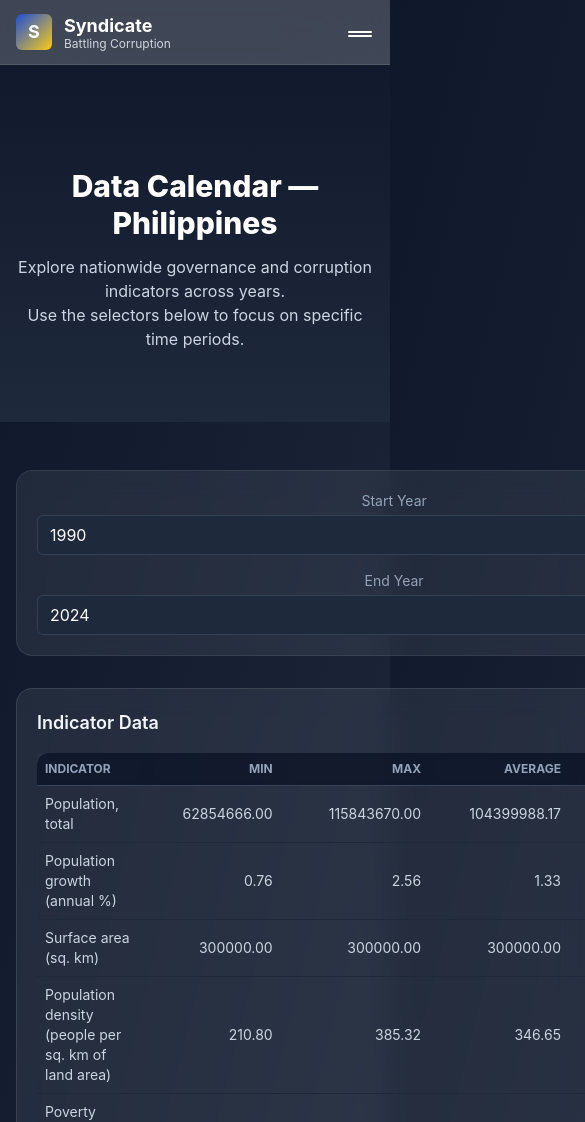
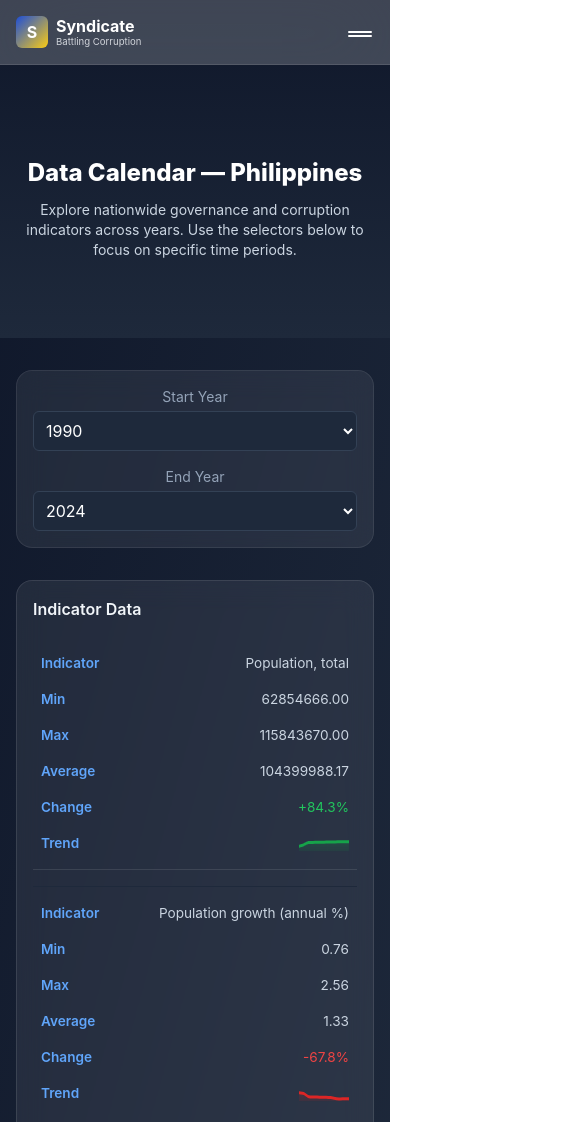
Before and after one commit to vonnnxyz/Syndicate, a plain HTML site: page data.html in a window 390 px wide. Shown: the top 1122 px of the page, 585 px wide, since content can reach past the window. Drawn offline with nearby package versions, Linux system fonts and the light colour scheme.

Commit message:
Update data.html

```diff
--- a/data.html
+++ b/data.html
@@ -2,16 +2,14 @@
 <html lang="en" class="scroll-smooth">
 <head>
   <meta charset="utf-8" />
-  <meta name="viewport" content="width=device-width,initial-scale=1" />
+  <meta name="viewport" content="width=device-width, initial-scale=1" />
   <title>Data — Syndicate</title>
-
   <!-- Libraries -->
   <script src="https://cdn.tailwindcss.com"></script>
   <script src="https://cdn.jsdelivr.net/npm/chart.js"></script>
   <script src="https://cdnjs.cloudflare.com/ajax/libs/PapaParse/5.4.1/papaparse.min.js"></script>
   <link href="https://unpkg.com/aos@2.3.1/dist/aos.css" rel="stylesheet" />
   <script src="https://unpkg.com/aos@2.3.1/dist/aos.js"></script>
-
   <style>
     * { transition: all 0.25s ease-in-out; box-sizing: border-box; }
     html { scroll-behavior: smooth; }
@@ -20,8 +18,8 @@
       background: linear-gradient(to bottom right, #0f172a, #1e293b);
       color: #fff;
       overflow-x: hidden;
+      margin: 0;
     }
-
     nav a {
       position: relative;
       transition: color 0.3s ease;
@@ -34,79 +32,91 @@
       transform: translateX(-50%) scaleX(0);
       width: 60%;
       height: 2px;
-      background: linear-gradient(to right,#60a5fa,#3b82f6);
+      background: linear-gradient(to right, #60a5fa, #3b82f6);
       border-radius: 9999px;
       opacity: 0.8;
       transition: transform 0.3s ease-in-out;
     }
     nav a:hover::after { transform: translateX(-50%) scaleX(1); }
-    .active-link { color:#60a5fa; font-weight:600; }
-    .active-link::after { transform:translateX(-50%) scaleX(1); opacity:.9; }
-
+    .active-link { color: #60a5fa; font-weight: 600; }
+    .active-link::after { transform: translateX(-50%) scaleX(1); opacity: 0.9; }
     /* Glass & Glow */
-    .glass { background: rgba(255,255,255,0.07); backdrop-filter: blur(14px); border: 1px solid rgba(255,255,255,0.08); }
-    .card-glow { box-shadow: 0 8px 24px rgba(59,130,246,0.12); border-radius:16px; }
-
+    .glass { background: rgba(255, 255, 255, 0.07); backdrop-filter: blur(14px); border: 1px solid rgba(255, 255, 255, 0.08); }
+    .card-glow { box-shadow: 0 8px 24px rgba(59, 130, 246, 0.12); border-radius: 16px; }
     /* Table */
-    thead th { position: sticky; top: 0; z-index: 5; backdrop-filter: blur(10px); background: rgba(15,23,42,0.9); }
-    tbody tr:hover { background-color: rgba(255,255,255,0.05); box-shadow: 0 0 8px rgba(255,255,255,0.06); }
+    thead th { position: sticky; top: 0; z-index: 5; backdrop-filter: blur(10px); background: rgba(15, 23, 42, 0.9); }
+    tbody tr:hover { background-color: rgba(255, 255, 255, 0.05); box-shadow: 0 0 8px rgba(255, 255, 255, 0.06); }
     td canvas { width: 80px !important; height: 30px !important; }
-
     /* Loader shimmer */
     @keyframes shimmer {
       0% { background-position: -500px 0; }
       100% { background-position: 500px 0; }
     }
     .shimmer {
-      background: linear-gradient(to right, rgba(255,255,255,0.05) 0%, rgba(255,255,255,0.15) 50%, rgba(255,255,255,0.05) 100%);
+      background: linear-gradient(to right, rgba(255, 255, 255, 0.05) 0%, rgba(255, 255, 255, 0.15) 50%, rgba(255, 255, 255, 0.05) 100%);
       background-size: 1000px 100%;
       animation: shimmer 1.6s infinite linear;
     }
-
-    /* RESPONSIVE FIXES */
+    /* Responsive Styles */
     @media (max-width: 1024px) {
-      .glass { padding: 1.5rem; }
+      .glass { padding: 1.25rem; }
       .card-glow { box-shadow: none; }
+      header { width: 100%; }
+      .mobile-menu { width: 95%; }
     }
     @media (max-width: 768px) {
-      h1 { font-size: 1.75rem; }
+      h1 { font-size: 2rem; line-height: 2.5rem; }
+      p { font-size: 0.9rem; }
       main { padding: 1rem; }
-      table { font-size: 0.8rem; min-width: 500px; }
-      th, td { padding: 0.5rem !important; }
-      .glass { border-radius: 1rem; }
+      .glass { border-radius: 12px; padding: 1rem; }
+      .dropdown-container { flex-direction: column; align-items: stretch; }
+      select { width: 100%; max-width: 100%; font-size: 0.9rem; }
+      /* Table: Mobile-friendly */
+      table { display: block; width: 100%; }
+      thead { display: none; }
+      tbody, tr { display: block; }
+      tr { margin-bottom: 1rem; border-bottom: 1px solid rgba(255, 255, 255, 0.1); padding: 0.5rem 0; }
+      td { display: flex; justify-content: space-between; align-items: center; padding: 0.5rem !important; font-size: 0.85rem; }
+      td:before {
+        content: attr(data-label);
+        font-weight: 600;
+        color: #60a5fa;
+        flex: 1;
+        text-align: left;
+      }
+      td canvas { width: 60px !important; height: 25px !important; }
     }
     @media (max-width: 480px) {
-      h1 { font-size: 1.5rem; }
-      p { font-size: 0.9rem; }
-      .glass { padding: 1rem; border-radius: 0.75rem; }
-      footer { font-size: 0.7rem; }
-      table { font-size: 0.75rem; min-width: 400px; }
-      select { width: 100%; }
+      h1 { font-size: 1.5rem; line-height: 2rem; }
+      p { font-size: 0.85rem; }
+      .glass { padding: 0.75rem; border-radius: 10px; }
+      footer { font-size: 0.65rem; padding: 1rem; }
+      .mobile-menu { width: 100%; border-radius: 0; }
+      .navbar-brand h1 { font-size: 1rem; }
+      .navbar-brand p { font-size: 0.6rem; }
+      td canvas { width: 50px !important; height: 20px !important; }
+      .cta-button { font-size: 0.85rem; padding: 0.5rem 1rem; }
     }
   </style>
 </head>
-
 <body class="min-h-screen flex flex-col">
-
-<!-- ✅ NAVBAR -->
-<header id="navbar" class="fixed top-0 left-1/2 -translate-x-1/2 z-50 w-full md:w-[95%] bg-white/20 dark:bg-slate-900/40 backdrop-blur-2xl border-b border-white/10 transition-all duration-500 overflow-hidden">
-  <div class="flex items-center justify-between h-16 px-4 md:px-6 relative">
-    <a href="index.html" class="flex items-center gap-3">
-      <div class="w-9 h-9 rounded-md bg-gradient-to-br from-blue-700 to-yellow-400 flex items-center justify-center text-white font-bold text-lg">S</div>
+  <!-- Navbar -->
+  <header id="navbar" class="fixed top-0 left-0 z-50 w-full bg-white/20 dark:bg-slate-900/40 backdrop-blur-2xl border-b border-white/10 transition-all duration-500">
+    <div class="flex items-center justify-between h-16 px-4 sm:px-6 max-w-7xl mx-auto">
+      <a href="index.html" class="navbar-brand flex items-center gap-2 sm:gap-3">
+        <div class="w-8 h-8 sm:w-9 sm:h-9 rounded-md bg-gradient-to-br from-blue-700 to-yellow-400 flex items-center justify-center text-white font-bold text-base sm:text-lg">S</div>
         <div class="flex flex-col leading-tight">
-        <h1 class="text-lg font-bold text-white">Syndicate</h1>
+          <h1 class="text-base sm:text-lg font-bold text-white">Syndicate</h1>
           <p class="text-xs text-gray-300 -mt-1">Battling Corruption</p>
         </div>
       </a>
-
       <!-- Hamburger -->
       <button id="menu-btn" class="md:hidden w-7 h-7 relative flex flex-col justify-center items-center focus:outline-none">
         <span class="bar absolute w-6 h-[2px] bg-white rounded transition-all duration-300 origin-center"></span>
         <span class="bar absolute w-6 h-[2px] bg-white rounded transition-all duration-300 origin-center mt-2"></span>
       </button>
-
       <!-- Desktop Nav -->
-    <nav class="hidden md:flex gap-6 text-slate-200">
+      <nav class="hidden md:flex gap-4 lg:gap-6 text-slate-200 text-sm lg:text-base">
         <a href="index.html">Home</a>
         <a href="about.html">About</a>
         <a href="data.html" class="active-link">Data</a>
@@ -117,170 +127,176 @@
         <a href="community.html">Community</a>
       </nav>
     </div>
-
     <!-- Mobile Menu -->
-  <div id="mobile-menu" class="hidden flex-col justify-center items-center text-center bg-slate-900/90 backdrop-blur-2xl text-white py-8 space-y-5 border border-slate-700 transform scale-y-0 origin-top opacity-0 translate-y-5 transition-all duration-500 rounded-2xl shadow-2xl w-[90%] mx-auto mt-2 mb-3">
-    <a href="index.html" class="block hover:text-yellow-400">Home</a>
-    <a href="about.html" class="block hover:text-yellow-400">About</a>
-    <a href="data.html" class="block text-yellow-400 font-semibold">Data</a>
-    <a href="charts.html" class="block hover:text-yellow-400">Charts</a>
-    <a href="reports.html" class="block hover:text-yellow-400">Reports</a>
-    <a href="team.html" class="block hover:text-yellow-400">Team</a>
-    <a href="contact.html" class="block hover:text-yellow-400">Contact</a>
-    <a href="community.html" class="block hover:text-yellow-400 pb-3">Community</a>
+    <div id="mobile-menu" class="hidden md:hidden flex-col justify-center items-center text-center bg-slate-900/90 backdrop-blur-2xl text-white py-6 space-y-4 border border-slate-700 transform scale-y-0 origin-top opacity-0 translate-y-5 transition-all duration-500 rounded-b-2xl shadow-2xl w-full sm:w-[90%] mx-auto mt-2">
+      <a href="index.html" class="block hover:text-yellow-400 text-sm">Home</a>
+      <a href="about.html" class="block hover:text-yellow-400 text-sm">About</a>
+      <a href="data.html" class="block text-yellow-400 font-semibold text-sm">Data</a>
+      <a href="charts.html" class="block hover:text-yellow-400 text-sm">Charts</a>
+      <a href="reports.html" class="block hover:text-yellow-400 text-sm">Reports</a>
+      <a href="team.html" class="block hover:text-yellow-400 text-sm">Team</a>
+      <a href="contact.html" class="block hover:text-yellow-400 text-sm">Contact</a>
+      <a href="community.html" class="block hover:text-yellow-400 text-sm pb-3">Community</a>
     </div>
   </header>
-
-<!-- HERO -->
-<section class="min-h-[50vh] flex items-center justify-center pt-24 px-4 text-center bg-gradient-to-b from-slate-900 to-slate-800">
+  <!-- Hero -->
+  <section class="min-h-[40vh] sm:min-h-[50vh] flex items-center justify-center pt-20 sm:pt-24 px-4 text-center bg-gradient-to-b from-slate-900 to-slate-800">
     <div class="max-w-3xl" data-aos="fade-up">
-    <h1 class="text-3xl md:text-5xl font-extrabold leading-tight">Data Calendar — Philippines</h1>
-    <p class="mt-3 text-slate-300 text-base md:text-lg">
-      Explore nationwide governance and corruption indicators across years.<br>
+      <h1 class="text-2xl sm:text-3xl md:text-4xl lg:text-5xl font-extrabold leading-tight">Data Calendar — Philippines</h1>
+      <p class="mt-3 text-slate-300 text-sm sm:text-base md:text-lg">
+        Explore nationwide governance and corruption indicators across years.<br class="hidden sm:block">
         Use the selectors below to focus on specific time periods.
       </p>
     </div>
   </section>
-
-<!-- MAIN CONTENT -->
-<main class="max-w-6xl mx-auto px-4 md:px-6 py-12 space-y-8">
+  <!-- Main Content -->
+  <main class="max-w-7xl mx-auto px-4 sm:px-6 py-8 sm:py-12 space-y-8">
     <!-- Dropdown Filters -->
-  <div class="glass p-5 md:p-8 rounded-2xl flex flex-col sm:flex-row flex-wrap gap-4 justify-center card-glow" data-aos="fade-up">
+    <div class="glass p-4 sm:p-6 md:p-8 rounded-2xl flex flex-col sm:flex-row flex-wrap gap-4 justify-center card-glow dropdown-container" data-aos="fade-up">
       <div class="flex flex-col items-center w-full sm:w-auto">
         <label for="startYear" class="text-sm text-slate-400 mb-1">Start Year</label>
-      <select id="startYear" class="p-2 rounded-md bg-slate-800 text-white border border-slate-700 focus:ring-2 focus:ring-blue-500 w-full sm:w-auto"></select>
+        <select id="startYear" class="p-2 rounded-md bg-slate-800 text-white border border-slate-700 focus:ring-2 focus:ring-blue-500 w-full sm:w-48"></select>
       </div>
       <div class="flex flex-col items-center w-full sm:w-auto">
         <label for="endYear" class="text-sm text-slate-400 mb-1">End Year</label>
-      <select id="endYear" class="p-2 rounded-md bg-slate-800 text-white border border-slate-700 focus:ring-2 focus:ring-blue-500 w-full sm:w-auto"></select>
+        <select id="endYear" class="p-2 rounded-md bg-slate-800 text-white border border-slate-700 focus:ring-2 focus:ring-blue-500 w-full sm:w-48"></select>
       </div>
     </div>
-
     <!-- Loader -->
-  <div id="loader" class="glass rounded-2xl p-6 text-center text-slate-400 text-sm shimmer card-glow">Loading data...</div>
-
+    <div id="loader" class="glass rounded-2xl p-4 sm:p-6 text-center text-slate-400 text-sm shimmer card-glow">Loading data...</div>
     <!-- Table Section -->
-  <section id="tableSection" class="hidden glass rounded-2xl p-5 border border-white/10 overflow-hidden card-glow" data-aos="fade-up">
-    <h4 class="text-lg font-semibold mb-4 text-slate-100">Indicator Data</h4>
+    <section id="tableSection" class="hidden glass rounded-2xl p-4 sm:p-5 border border-white/10 overflow-hidden card-glow" data-aos="fade-up">
+      <h4 class="text-base sm:text-lg font-semibold mb-4 text-slate-100">Indicator Data</h4>
       <div class="overflow-x-auto max-h-[60vh] overflow-y-auto rounded-xl">
-      <table class="w-full text-sm text-left text-slate-300 border-collapse min-w-[600px]">
+        <table class="w-full text-sm text-left text-slate-300 border-collapse">
           <thead class="text-xs uppercase text-slate-400 border-b border-slate-700">
             <tr>
-            <th class="p-2">Indicator</th>
-            <th class="p-2 text-right">Min</th>
-            <th class="p-2 text-right">Max</th>
-            <th class="p-2 text-right">Average</th>
-            <th class="p-2 text-right">Change</th>
-            <th class="p-2 text-center">Trend</th>
+              <th class="p-2 sm:p-3">Indicator</th>
+              <th class="p-2 sm:p-3 text-right">Min</th>
+              <th class="p-2 sm:p-3 text-right">Max</th>
+              <th class="p-2 sm:p-3 text-right">Average</th>
+              <th class="p-2 sm:p-3 text-right">Change</th>
+              <th class="p-2 sm:p-3 text-center">Trend</th>
             </tr>
           </thead>
-        <tbody id="dataTable" class="divide-y divide-slate-800"></tbody>
+          <tbody id="dataTable" class="divide-y divide-slate-800">
+            <!-- Table rows will be dynamically populated -->
+          </tbody>
         </table>
       </div>
     </section>
-
     <!-- CTA -->
-  <section class="glass rounded-2xl p-6 text-center border border-white/10 card-glow" data-aos="fade-up">
-    <h3 class="text-xl font-semibold text-white">Visualize This Data</h3>
-    <p class="text-slate-300 mt-2 text-sm md:text-base">Dive deeper into interactive charts and trend analysis.</p>
-    <a href="charts.html" class="inline-block mt-4 px-6 py-2 bg-gradient-to-r from-blue-600 to-blue-400 text-slate-900 font-semibold rounded-lg shadow hover:opacity-90 transition">View Charts →</a>
+    <section class="glass rounded-2xl p-4 sm:p-6 text-center border border-white/10 card-glow" data-aos="fade-up">
+      <h3 class="text-lg sm:text-xl font-semibold text-white">Visualize This Data</h3>
+      <p class="text-slate-300 mt-2 text-sm sm:text-base">Dive deeper into interactive charts and trend analysis.</p>
+      <a href="charts.html" class="cta-button inline-block mt-4 px-4 sm:px-6 py-2 bg-gradient-to-r from-blue-600 to-blue-400 text-slate-900 font-semibold rounded-lg shadow hover:opacity-90 transition">View Charts →</a>
     </section>
   </main>
-
-<footer class="bg-slate-100 dark:bg-slate-800 border-t border-slate-700 py-5 text-center text-xs md:text-sm text-slate-500 dark:text-slate-400">
+  <footer class="bg-slate-100 dark:bg-slate-800 border-t border-slate-700 py-4 sm:py-5 text-center text-xs sm:text-sm text-slate-500 dark:text-slate-400">
     © 2025 Syndicate — Data from World Bank • COA • PhilGEPS
   </footer>
-
-<!-- ✅ JavaScript -->
+  <!-- JavaScript (Unchanged) -->
   <script>
     AOS.init({ duration: 900, once: true });
-
-const navbar=document.getElementById('navbar');
-const menuBtn=document.getElementById('menu-btn');
-const mobileMenu=document.getElementById('mobile-menu');
-const bars=menuBtn.querySelectorAll('.bar');
-
-menuBtn.addEventListener('click',()=>{
-  const open=mobileMenu.classList.contains('scale-y-100');
-  if(!open){
+    const navbar = document.getElementById('navbar');
+    const menuBtn = document.getElementById('menu-btn');
+    const mobileMenu = document.getElementById('mobile-menu');
+    const bars = menuBtn.querySelectorAll('.bar');
+    menuBtn.addEventListener('click', () => {
+      const open = mobileMenu.classList.contains('scale-y-100');
+      if (!open) {
         mobileMenu.classList.remove('hidden');
-    setTimeout(()=>mobileMenu.classList.add('flex','scale-y-100','opacity-100'),10);
-    bars[0].classList.add('rotate-45','translate-y-[4px]');
-    bars[1].classList.add('-rotate-45','-translate-y-[4px]');
-  }else{
-    mobileMenu.classList.remove('scale-y-100','opacity-100');
-    setTimeout(()=>{mobileMenu.classList.remove('flex');mobileMenu.classList.add('hidden');},400);
-    bars[0].classList.remove('rotate-45','translate-y-[4px]');
-    bars[1].classList.remove('-rotate-45','-translate-y-[4px]');
+        setTimeout(() => mobileMenu.classList.add('flex', 'scale-y-100', 'opacity-100'), 10);
+        bars[0].classList.add('rotate-45', 'translate-y-[4px]');
+        bars[1].classList.add('-rotate-45', '-translate-y-[4px]');
+      } else {
+        mobileMenu.classList.remove('scale-y-100', 'opacity-100');
+        setTimeout(() => { mobileMenu.classList.remove('flex'); mobileMenu.classList.add('hidden'); }, 400);
+        bars[0].classList.remove('rotate-45', 'translate-y-[4px]');
+        bars[1].classList.remove('-rotate-45', '-translate-y-[4px]');
       }
     });
-
-window.addEventListener('scroll',()=>{
-  if(window.scrollY>10){
-    navbar.classList.add('top-3','w-[95%]','rounded-3xl','shadow-lg','bg-white/30','dark:bg-slate-900/50');
+    window.addEventListener('scroll', () => {
+      if (window.scrollY > 10) {
+        navbar.classList.add('top-2', 'w-[98%]', 'rounded-3xl', 'shadow-lg', 'bg-white/30', 'dark:bg-slate-900/50');
       } else {
-    navbar.classList.remove('top-3','w-[95%]','rounded-3xl','shadow-lg','bg-white/30','dark:bg-slate-900/50');
+        navbar.classList.remove('top-2', 'w-[98%]', 'rounded-3xl', 'shadow-lg', 'bg-white/30', 'dark:bg-slate-900/50');
       }
     });
-
-const state={data:[],chartRefs:{}};
-function parseNum(v){const s=String(v||"").replace(/[, ]/g,"");const n=parseFloat(s);return isNaN(n)?null:n;}
-function extract(r,ys){return ys.map(y=>({y:+y,v:parseNum(r[y])})).filter(p=>p.v!=null);}
-function renderSparkline(ctx,vals){
-  const diff=vals.at(-1).v-vals[0].v;
-  let color=diff>0?"#16a34a":diff<0?"#dc2626":"#64748b";
-  const grad=ctx.createLinearGradient(0,0,0,30);
-  grad.addColorStop(0,color+"40");grad.addColorStop(1,color+"05");
-  return new Chart(ctx,{type:"line",data:{labels:vals.map(v=>v.y),datasets:[{data:vals.map(v=>v.v),borderColor:color,backgroundColor:grad,fill:true,tension:0.3,pointRadius:0}]},options:{responsive:true,maintainAspectRatio:false,plugins:{legend:{display:false}},scales:{x:{display:false},y:{display:false}}}});
+    const state = { data: [], chartRefs: {} };
+    function parseNum(v) { const s = String(v || "").replace(/[, ]/g, ""); const n = parseFloat(s); return isNaN(n) ? null : n; }
+    function extract(r, ys) { return ys.map(y => ({ y: +y, v: parseNum(r[y]) })).filter(p => p.v != null); }
+    function renderSparkline(ctx, vals) {
+      const diff = vals.at(-1).v - vals[0].v;
+      let color = diff > 0 ? "#16a34a" : diff < 0 ? "#dc2626" : "#64748b";
+      const grad = ctx.createLinearGradient(0, 0, 0, 30);
+      grad.addColorStop(0, color + "40"); grad.addColorStop(1, color + "05");
+      return new Chart(ctx, {
+        type: "line",
+        data: {
+          labels: vals.map(v => v.y),
+          datasets: [{ data: vals.map(v => v.v), borderColor: color, backgroundColor: grad, fill: true, tension: 0.3, pointRadius: 0 }]
+        },
+        options: {
+          responsive: true,
+          maintainAspectRatio: false,
+          plugins: { legend: { display: false } },
+          scales: { x: { display: false }, y: { display: false } }
         }
-function renderTable(years){
-  const tbody=document.getElementById("dataTable");
-  tbody.innerHTML="";
-  state.data.forEach(r=>{
-    const vals=extract(r,years);
-    if(!vals.length)return;
-    const arr=vals.map(v=>v.v);
-    const min=Math.min(...arr),max=Math.max(...arr);
-    const avg=(arr.reduce((a,b)=>a+b,0)/arr.length).toFixed(2);
-    const chg=((arr.at(-1)-arr[0])/Math.abs(arr[0])*100).toFixed(1);
-    const tr=document.createElement("tr");
-    tr.innerHTML=`
-      <td class="p-2">${r.SeriesName}</td>
-      <td class="p-2 text-right">${min.toFixed(2)}</td>
-      <td class="p-2 text-right">${max.toFixed(2)}</td>
-      <td class="p-2 text-right">${avg}</td>
-      <td class="p-2 text-right">${chg>0?`<span class='text-green-500'>+${chg}%</span>`:chg<0?`<span class='text-red-500'>${chg}%</span>`:`<span class='text-slate-400'>0%</span>`}</td>
-      <td class="p-2 text-center"><canvas></canvas></td>`;
-    tbody.appendChild(tr);
-    const ctx=tr.querySelector("canvas").getContext("2d");
-    renderSparkline(ctx,vals);
       });
     }
-function updateDropdowns(){
-  const start=document.getElementById("startYear"),end=document.getElementById("endYear");
-  const s=+start.value,e=+end.value;
-  Array.from(start.options).forEach(opt=>opt.disabled=+opt.value>e);
-  Array.from(end.options).forEach(opt=>opt.disabled=+opt.value<s);
+    function renderTable(years) {
+      const tbody = document.getElementById("dataTable");
+      tbody.innerHTML = "";
+      state.data.forEach(r => {
+        const vals = extract(r, years);
+        if (!vals.length) return;
+        const arr = vals.map(v => v.v);
+        const min = Math.min(...arr), max = Math.max(...arr);
+        const avg = (arr.reduce((a, b) => a + b, 0) / arr.length).toFixed(2);
+        const chg = ((arr.at(-1) - arr[0]) / Math.abs(arr[0]) * 100).toFixed(1);
+        const tr = document.createElement("tr");
+        tr.innerHTML = `
+          <td class="p-2 sm:p-3" data-label="Indicator">${r.SeriesName}</td>
+          <td class="p-2 sm:p-3 text-right" data-label="Min">${min.toFixed(2)}</td>
+          <td class="p-2 sm:p-3 text-right" data-label="Max">${max.toFixed(2)}</td>
+          <td class="p-2 sm:p-3 text-right" data-label="Average">${avg}</td>
+          <td class="p-2 sm:p-3 text-right" data-label="Change">${chg > 0 ? `<span class='text-green-500'>+${chg}%</span>` : chg < 0 ? `<span class='text-red-500'>${chg}%</span>` : `<span class='text-slate-400'>0%</span>`}</td>
+          <td class="p-2 sm:p-3 text-center" data-label="Trend"><canvas></canvas></td>`;
+        tbody.appendChild(tr);
+        const ctx = tr.querySelector("canvas").getContext("2d");
+        renderSparkline(ctx, vals);
+      });
     }
-function init(){
-  Papa.parse("Data.csv",{download:true,header:true,complete:res=>{
-    state.data=res.data.filter(r=>String(r.CountryName||r["Country Name"]||"").toLowerCase()=="philippines");
-    const years=Object.keys(state.data[0]).filter(k=>/^\d{4}$/.test(k)).map(Number).sort((a,b)=>a-b);
-    const start=document.getElementById("startYear"),end=document.getElementById("endYear");
-    years.forEach(y=>{
-      start.innerHTML+=`<option value="${y}">${y}</option>`;
-      end.innerHTML+=`<option value="${y}">${y}</option>`;
+    function updateDropdowns() {
+      const start = document.getElementById("startYear"), end = document.getElementById("endYear");
+      const s = +start.value, e = +end.value;
+      Array.from(start.options).forEach(opt => opt.disabled = +opt.value > e);
+      Array.from(end.options).forEach(opt => opt.disabled = +opt.value < s);
+    }
+    function init() {
+      Papa.parse("Data.csv", {
+        download: true,
+        header: true,
+        complete: res => {
+          state.data = res.data.filter(r => String(r.CountryName || r["Country Name"] || "").toLowerCase() == "philippines");
+          const years = Object.keys(state.data[0]).filter(k => /^\d{4}$/.test(k)).map(Number).sort((a, b) => a - b);
+          const start = document.getElementById("startYear"), end = document.getElementById("endYear");
+          years.forEach(y => {
+            start.innerHTML += `<option value="${y}">${y}</option>`;
+            end.innerHTML += `<option value="${y}">${y}</option>`;
           });
-    start.value=years[0]; end.value=years.at(-1);
+          start.value = years[0]; end.value = years.at(-1);
           updateDropdowns();
           renderTable(years);
           document.getElementById("loader").classList.add("hidden");
           document.getElementById("tableSection").classList.remove("hidden");
-    start.addEventListener("change",()=>{updateDropdowns();renderTable(years.filter(y=>y>=+start.value&&y<=+end.value));});
-    end.addEventListener("change",()=>{updateDropdowns();renderTable(years.filter(y=>y>=+start.value&&y<=+end.value));});
-  }});
+          start.addEventListener("change", () => { updateDropdowns(); renderTable(years.filter(y => y >= +start.value && y <= +end.value)); });
+          end.addEventListener("change", () => { updateDropdowns(); renderTable(years.filter(y => y >= +start.value && y <= +end.value)); });
         }
-document.addEventListener("DOMContentLoaded",init);
+      });
+    }
+    document.addEventListener("DOMContentLoaded", init);
   </script>
 </body>
 </html>
```
Lines whose indentation alone changed are shown as unchanged.
